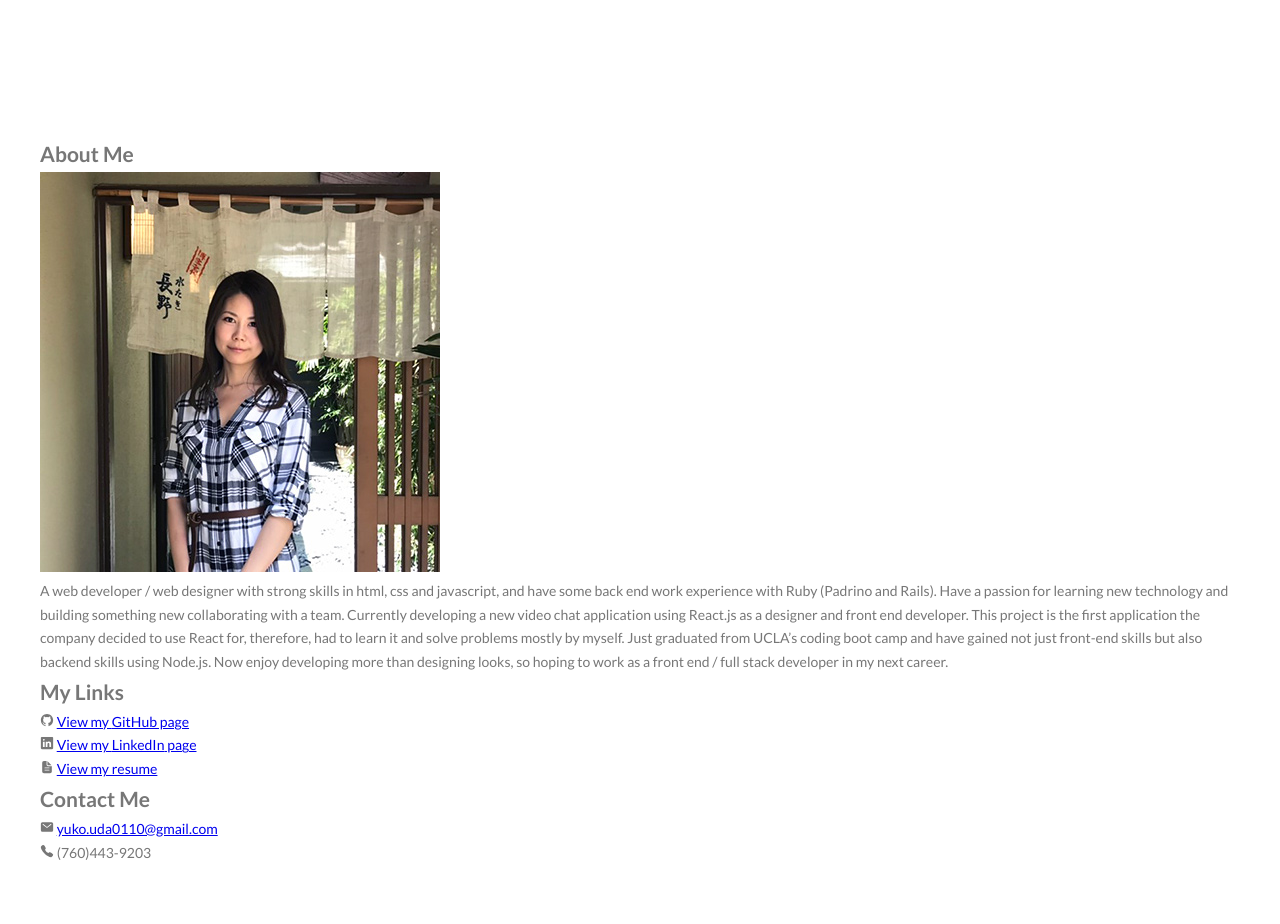
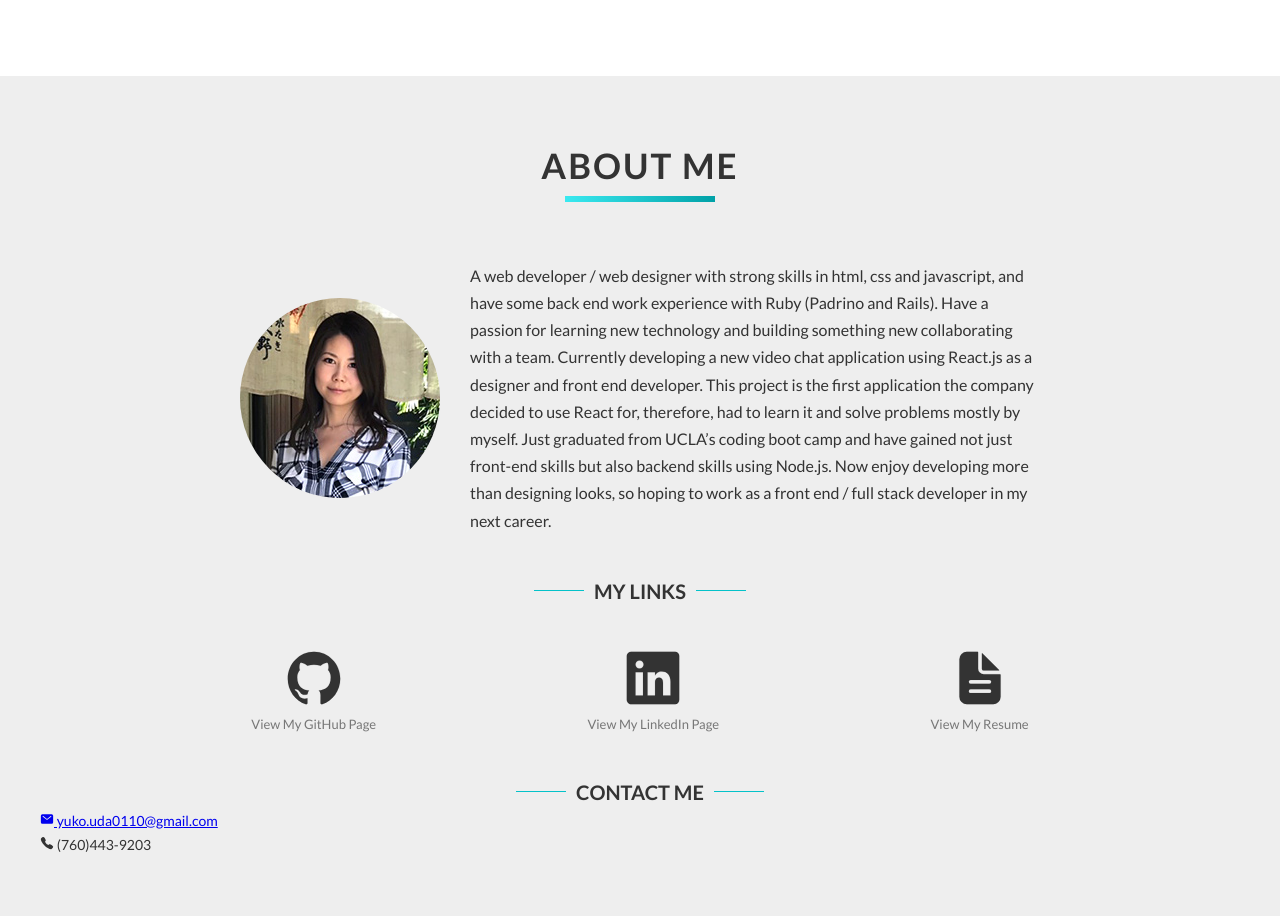
Before and after one commit to yuda0110/portfolio, a website built with webpack: page index.html in a window 1280 px wide. Shown: the part 4520-5444 px from the top of the page. Built offline with nearby package versions, Linux system fonts and the light colour scheme; files whose address does not match are found by name.

Commit message:
Style the About section's introduction and my links

```diff
--- a/index.html
+++ b/index.html
@@ -88,10 +88,13 @@
         </section>
 
         <section id="about" class="section-container about">
-            <div>
-                <h2>About Me</h2>
-                <img src="assets/images/my-photo.jpg" alt="Photo of myself">
-                <p>
+            <div class="section-content">
+                <h2 class="heading-secondary heading-underline--secondary">About Me</h2>
+                <div class="about__sub-section about__intro">
+                    <div class="about__my-photo">
+                        <img class="about__my-photo--image" src="assets/images/my-photo.jpg" alt="Photo of myself">
+                    </div>
+                    <p class="about__introduction">
                         A web developer / web designer with strong skills in html, css and javascript, and have some back end work experience with Ruby (Padrino and Rails).
                         Have a passion for learning new technology and building something new collaborating with a team.
                         Currently developing a new video chat application using React.js as a designer and front end developer.
@@ -100,45 +103,45 @@
                         Now enjoy developing more than designing looks, so hoping to work as a front end / full stack developer in my next career.
                     </p>
                 </div>
-            <div>
-                <h2>My Links</h2>
-                <ul>
-                    <li>
+                <div class="about__sub-section about__links">
+                    <h3 class="heading-tertiary">My Links</h3>
+                    <ul class="about__links-list">
+                        <a href="https://github.com/yuda0110" target="_blank" rel="noopener">
+                            <li class="about__links-item">
                                 <ion-icon name="logo-github"></ion-icon>
-                        <a href="https://github.com/yuda0110" target="_blank" rel="noopener">
-                            View my <span>GitHub</span> page
+                                <small>View my GitHub page</small>
+                            </li>
                         </a>
+                        <a href="https://www.linkedin.com/in/yuko-uda-70aa331/" target="_blank" rel="noopener">
+                            <li class="about__links-item">
+                                <ion-icon name="logo-linkedin"></ion-icon>
+                                <small>View my LinkedIn page</small>
                             </li>
-                    <li>
-                        <ion-icon name="logo-linkedin"></ion-icon>
-                        <a href="https://www.linkedin.com/in/yuko-uda-70aa331/" target="_blank" rel="noopener">
-                            View my <span>LinkedIn</span> page
                         </a>
+                        <a href="./assets/docs/resume.pdf" target="_blank">
+                            <li class="about__links-item">
+                                <ion-icon name="document-text"></ion-icon>
+                                <small>View my resume</small>
                             </li>
-                    <li>
-                        <ion-icon name="document-text"></ion-icon>
-                        <a href="./assets/docs/resume.pdf" target="_blank">
-                            View my resume
                         </a>
-                    </li>
                     </ul>
                 </div>
-            <div>
-                <h2>Contact Me</h2>
+                <div class="about__sub-section about__contact">
+                    <h3 class="heading-tertiary">Contact Me</h3>
                     <ul>
+                        <a href="mailto:yuko.uda0110@gmail.com" target="_blank" rel="noopener">
                             <li>
                                 <ion-icon name="mail"></ion-icon>
-                        <a href="mailto:yuko.uda0110@gmail.com" target="_blank" rel="noopener">
                                 yuko.uda0110@gmail.com
+                            </li>
                         </a>
-                    </li>
                         <li>
                             <ion-icon name="call"></ion-icon>
                             (760)443-9203
                         </li>
                     </ul>
                 </div>
-
+            </div>
         </section>
     </div>
 
--- a/src/sass/abstracts/_mixins.scss
+++ b/src/sass/abstracts/_mixins.scss
@@ -33,6 +33,10 @@ ORDER: Base + typography > general layout + grid > page layout > components
 1em = 16px
 */
 @mixin respond($breakpoint) {
+    @if $breakpoint == small-phone {
+        @media (max-width: 25em) { @content };    //400px
+    }
+
     @if $breakpoint == phone {
         @media only screen and (max-width: 37.5em) { @content };    //600px
     }
--- a/src/sass/base/_typography.scss
+++ b/src/sass/base/_typography.scss
@@ -101,7 +101,12 @@ body {
     content: '';
     width: 15rem;
     height: .6rem;
+    margin-bottom: 6rem;
     border: none;
+
+    @include respond(phone) {
+        margin-bottom: 3rem;
+    }
 }
 
 .heading-underline--primary::after {
--- /dev/null
+++ b/src/sass/components/_about.scss
@@ -0,0 +1,110 @@
+.about {
+    background: $color-grey-light-2;
+    color: $color-grey-dark-3;
+
+    &__sub-section {
+
+        &:not(:last-of-type) {
+            margin-bottom: 4rem;
+
+            @include respond(phone) {
+                margin-bottom: 2rem;
+            }
+        }
+    }
+
+    &__intro {
+        max-width: 80rem;
+        margin: 0 auto;
+        display: flex;
+        flex-wrap: nowrap;
+        align-items: center;
+
+        @include respond(small-phone) {
+            flex-direction: column;
+        }
+    }
+
+    &__my-photo {
+        width: 20rem;
+        height: 20rem;
+        margin-right: 3rem;
+        border-radius: 50%;
+        position: relative;
+        overflow: hidden;
+        flex-shrink: 0;
+
+        @include respond(small-phone) {
+            margin-right: 0;
+            margin-bottom: 2rem;
+        }
+
+        &--image {
+            //width: 10rem;
+            //height: 10rem;
+            position: absolute;
+            top: 50%;
+            left: 50%;
+            transform: translate(-50%, -18.5rem);
+
+            @include respond(tab-port) {
+                transform: translate(-50%, -21.5rem);
+            }
+        }
+    }
+
+    &__introduction {
+        font-size: 1.6rem;
+        flex-shrink: 1;
+    }
+
+    &__links,
+    &__contact {
+        display: flex;
+        flex-direction: column;
+        //background: $color-secondary-light;
+    }
+
+    &__links-list {
+        margin-top: 4rem;
+        display: flex;
+        justify-content: space-evenly;
+
+        @include respond(phone) {
+            margin-top: 2rem;
+        }
+
+        a,
+        a:link,
+        a:active,
+        a:visited {
+            text-decoration: none;
+            color: $color-grey-dark-3;
+        }
+
+        a,
+        a:hover,
+        a:focus {
+            text-decoration: none;
+            color: $color-primary;
+        }
+    }
+
+    &__links-item {
+        display: flex;
+        flex-direction: column;
+        align-items: center;
+
+        ion-icon {
+            font-size: 6rem;
+        }
+
+        small {
+            margin-top: .5rem;
+            font-size: 1.3rem;
+            text-transform: capitalize;
+            color: $color-grey-dark;
+        }
+    }
+
+}
--- a/src/sass/components/_skills.scss
+++ b/src/sass/components/_skills.scss
@@ -2,17 +2,12 @@
     color: $color-white;
 
     &__list {
-        margin-top: 6rem;
         padding: 4rem 4rem 2rem;
         background: rgba(255, 255, 255, .4);
         display: flex;
         flex-wrap: wrap;
         border-radius: 1rem;
         color: $color-white;
-
-        @include respond(phone) {
-            margin-top: 3rem;
-        }
     }
 
     &__item {
--- a/src/sass/components/_works.scss
+++ b/src/sass/components/_works.scss
@@ -3,14 +3,9 @@
     color: $color-grey-dark-3;
 
     &__list {
-        margin-top: 6rem;
         display: flex;
         flex-wrap: wrap;
         justify-content: space-between;
-
-        @include respond(phone) {
-            margin-top: 3rem;
-        }
     }
 
     &__item {
--- a/src/sass/main.scss
+++ b/src/sass/main.scss
@@ -13,3 +13,4 @@
 @import "components/home";
 @import "components/works";
 @import "components/skills";
+@import "components/about";
```
Lines whose indentation alone changed are shown as unchanged.
